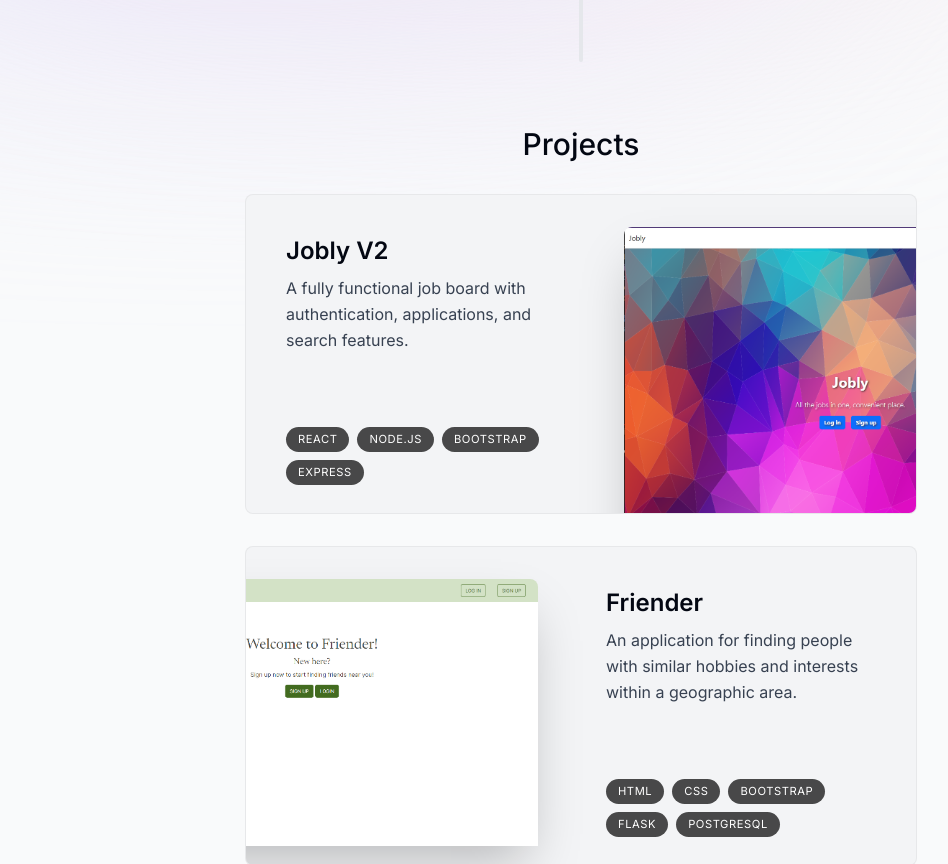
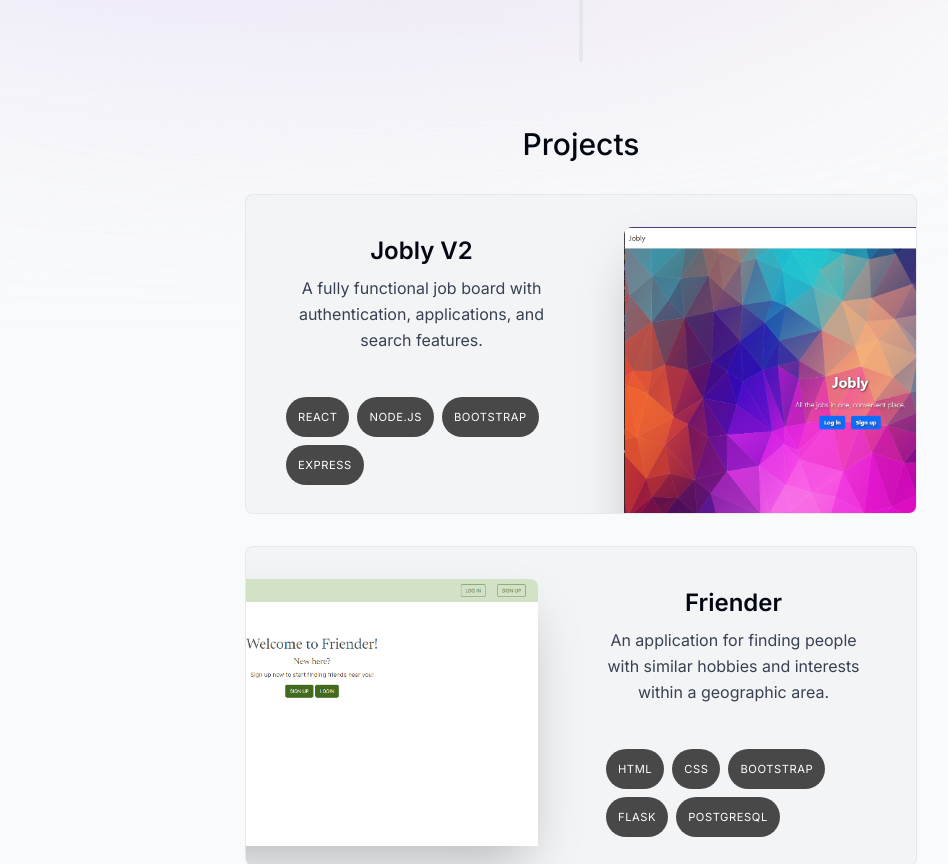
Before and after one commit to nathanrydel/nextjs-portfolio, a Next.js app: page / in a window 1280 px wide. Shown: the part 580-1444 px from the top of the page, without its empty margins (59-1007 px from the left). Built offline with nearby package versions, Linux system fonts and the light colour scheme.

Commit message:
Animate <Projects>

```diff
--- a/components/Projects.tsx
+++ b/components/Projects.tsx
@@ -5,6 +5,7 @@
 import { PROJECTS } from "@/lib/data";
 import Project from "./Project";
 import { useSectionInView } from "@/lib/hooks";
+import { motion } from "framer-motion";
 
 /**
  * Renders the projects section of the website.
@@ -13,7 +14,14 @@
   const { ref } = useSectionInView("Projects", 0.5);
 
   return (
-    <section ref={ref} id="projects" className="scroll-mt-28 mb-28">
+    <motion.section
+      id="projects"
+      ref={ref}
+      className="mb-28 max-w-[45rem] text-center leading-8 sm:mb-40 scroll-mt-28"
+      initial={{ opacity: 0, y: 100 }}
+      animate={{ opacity: 1, y: 0 }}
+      transition={{ delay: 0.175 }}
+    >
       <SectionHeading>Projects</SectionHeading>
       <div>
         {PROJECTS.map((project) => (
@@ -22,6 +30,6 @@
           </React.Fragment>
         ))}
       </div>
-    </section>
+    </motion.section>
   );
 }
```
